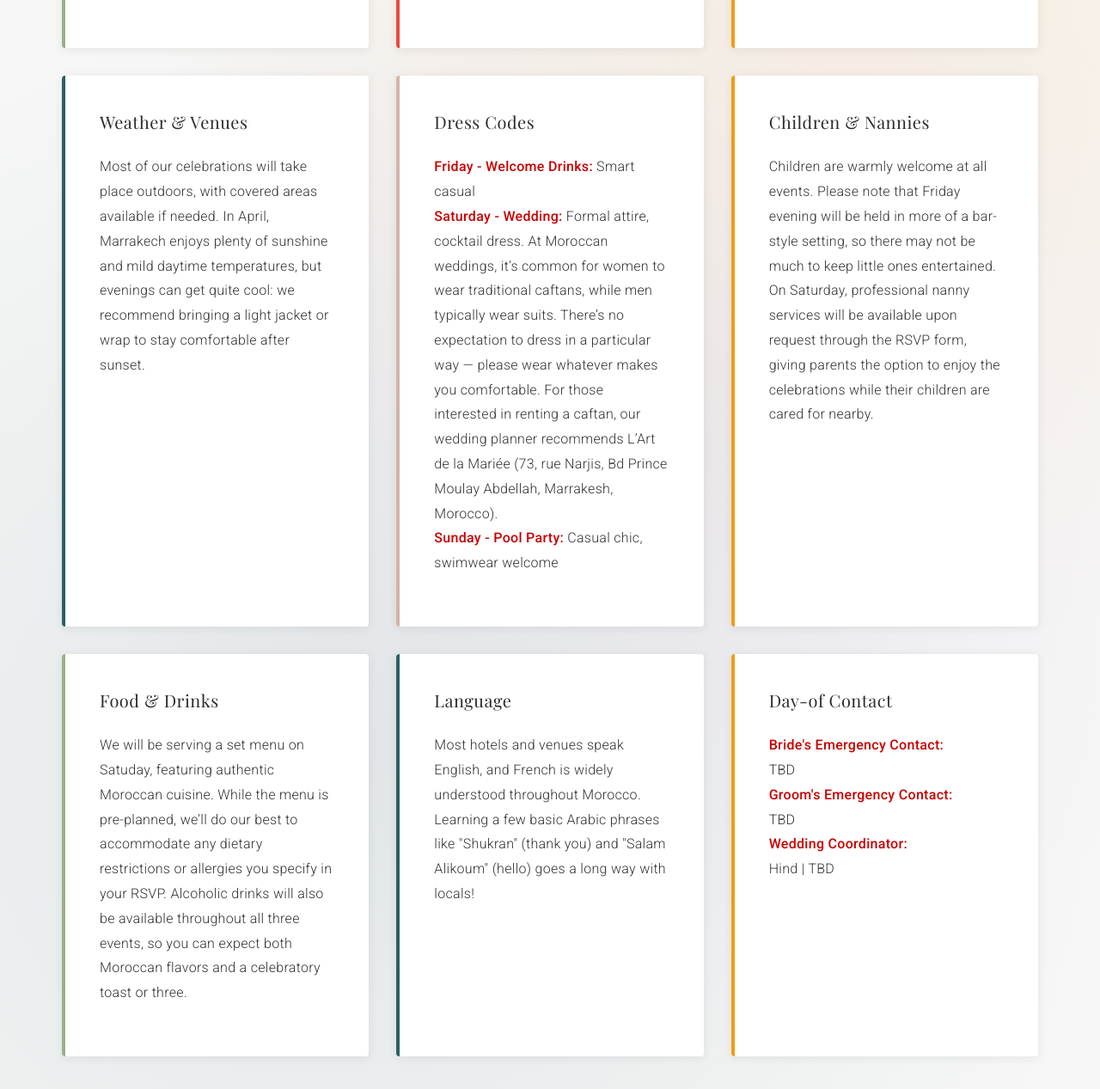
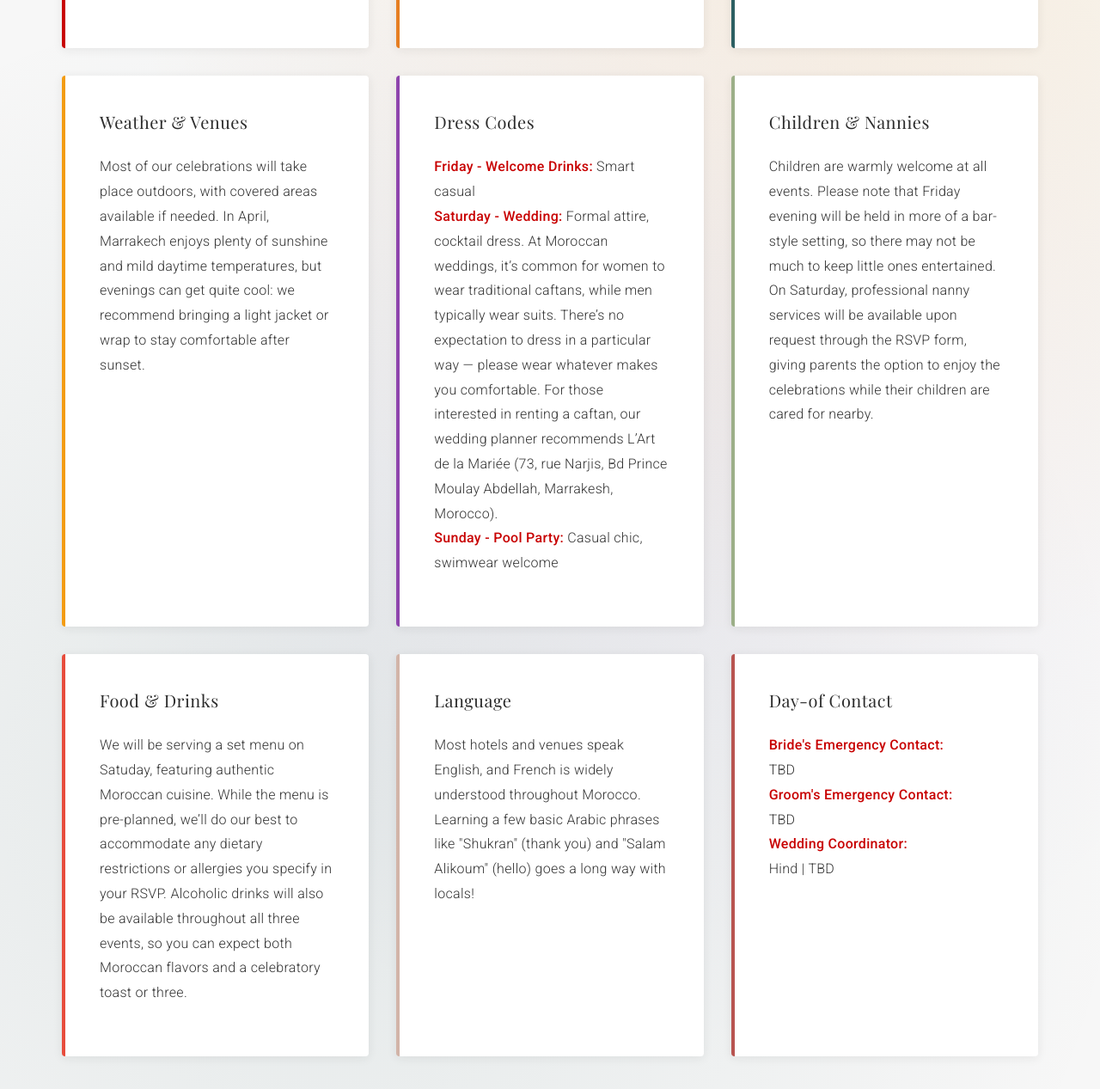
Before and after one commit to mluluz/mluluz.github.io, a plain HTML site: page index.html in a window 1280 px wide. Shown: the part 5673-6940 px from the top of the page at 86% size. Drawn offline with nearby package versions, Linux system fonts and the light colour scheme; files whose address does not match are found by name; a web font is replaced by a local one.

Commit message:
tile colour changes

```diff
--- a/styles.css
+++ b/styles.css
@@ -1183,10 +1183,15 @@ section:nth-child(even) {
     z-index: 1;
 }
 
-.faq-item:nth-child(2n) { border-left-color: var(--warm-coral); }
-.faq-item:nth-child(3n) { border-left-color: var(--saffron-yellow); }
-.faq-item:nth-child(4n) { border-left-color: var(--deep-teal); }
-.faq-item:nth-child(5n) { border-left-color: var(--dusty-pink); }
+.faq-item:nth-child(1) { border-left-color: var(--primary-red); }
+.faq-item:nth-child(2) { border-left-color: var(--moroccan-orange); }
+.faq-item:nth-child(3) { border-left-color: var(--deep-teal); }
+.faq-item:nth-child(4) { border-left-color: var(--saffron-yellow); }
+.faq-item:nth-child(5) { border-left-color: var(--deep-purple); }
+.faq-item:nth-child(6) { border-left-color: var(--sage-green); }
+.faq-item:nth-child(7) { border-left-color: var(--warm-coral); }
+.faq-item:nth-child(8) { border-left-color: var(--dusty-pink); }
+.faq-item:nth-child(9) { border-left-color: var(--warm-terracotta); }
 
 .faq-item:hover {
     transform: translateY(-3px);
```
